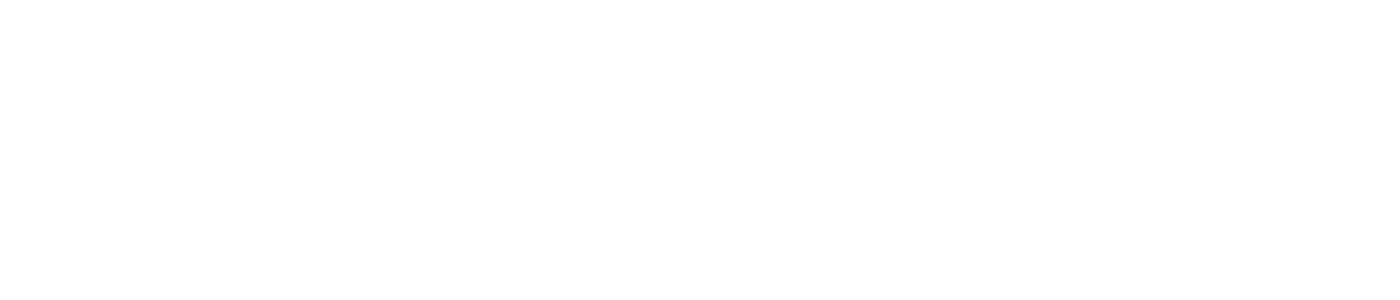
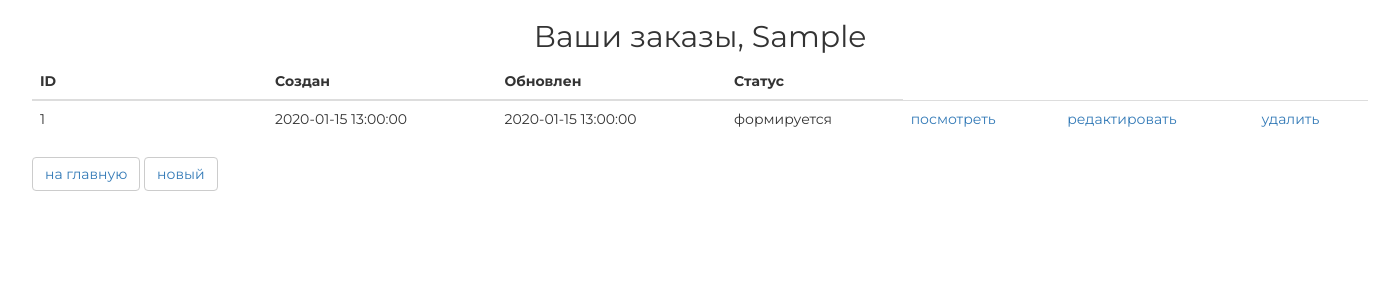
Before and after one commit to broocklyn/geekshop, a Django app: page /order/ in a window 1400 px wide. Before the commit the part shown is empty. Shown: the top 300 px of the page. Run offline with Django 3.2, Linux system fonts and the light colour scheme; a user stored in the database is signed in; tables that the repository leaves empty hold one stand-in row (values such as "Sample post"); parts of the project's set-up code (start-up, migrations or seed data) failed here and were passed over; some libraries are stand-ins or nearby versions.

Commit message:
edited order_list

```diff
--- a/ordersapp/templates/ordersapp/order_list.html
+++ b/ordersapp/templates/ordersapp/order_list.html
@@ -1,10 +1,59 @@
-<!DOCTYPE html>
-<html lang="en">
-<head>
-    <meta charset="UTF-8">
-    <title>Title</title>
-</head>
-<body>
+{% extends 'ordersapp/base.html' %}
+{% load static %}
 
-</body>
-</html>
+
+{% block content %}
+    <div class="h2 text-center head">
+        Ваши заказы,
+        {% if user.first_name %}
+            {{ user.first_name|title}}
+        {% else %}
+            Пользователь
+        {% endif %}
+    </div>
+    <table class="table orders_list">
+        <thead>
+          <tr>
+            <th>ID</th>
+            <th>Создан</th>
+            <th>Обновлен</th>
+            <th>Статус</th>
+          </tr>
+        </thead>
+        <tbody>
+            {% for item in object_list %}
+                {% if item.is_active %}
+                <tr>
+                    <td class="td1 orders_list">{{ item.pk }}</td>
+                    <td>{{ item.created | date:"Y-m-d H:i:s" }}</td>
+                    <td>{{ item.updated | date:"Y-m-d H:i:s" }}</td>
+                    <td>{{ item.get_status_display }}</td>
+                    <td>
+                        <a href="{% url 'ordersapp:order_read' item.pk %}">посмотреть</a>
+                    </td>
+                    <td>
+                        {% if item.status == 'FM' %}
+                            <a href="{% url 'ordersapp:order_update' item.pk %}">редактировать</a>
+                        {% endif %}
+                    </td>
+                    <td>
+                        {% if item.status == 'FM' %}
+                            <a href="{% url 'ordersapp:order_delete' item.pk %}">удалить</a>
+                        {% endif %}
+                    </td>
+                </tr>
+                {% endif %}
+            {% endfor %}
+        </tbody>
+    </table>
+    <button class="btn btn-default btn-round">
+        <a href="{% url 'mainapp:index' %}">
+            на главную
+        </a>
+    </button>
+    <button class="btn btn-default btn-round">
+        <a href="{% url 'ordersapp:order_create' %}">
+            новый
+        </a>
+    </button>
+{% endblock %}
```
